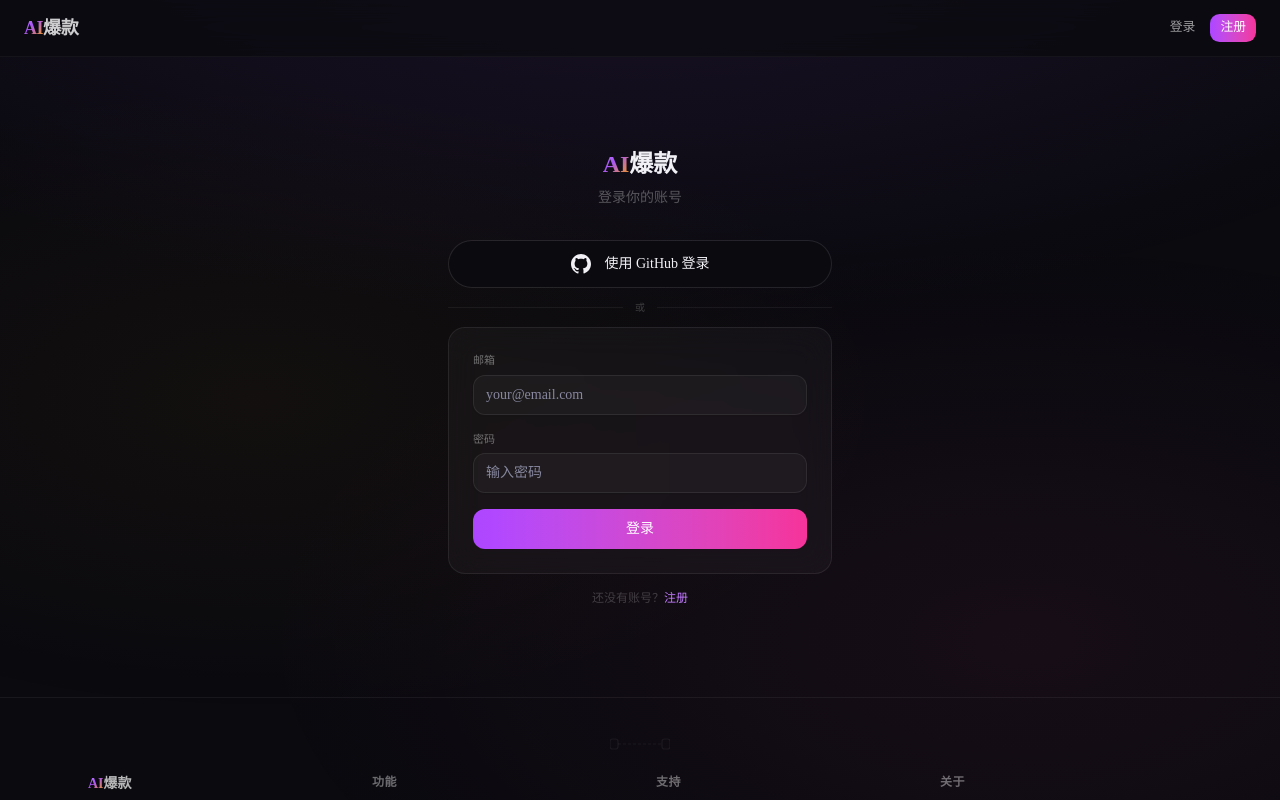
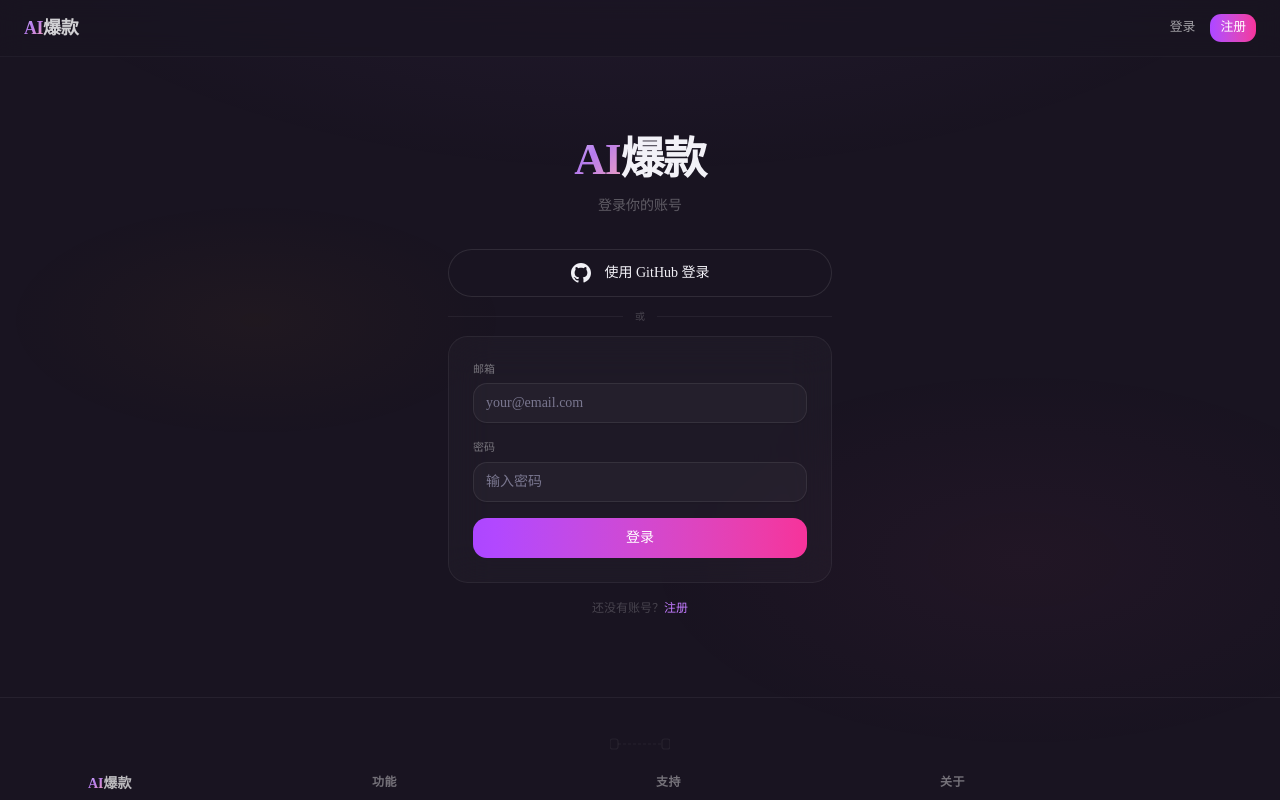
Before and after one commit to LLUUZZQQ/AI-generate, a Next.js app: page /login in a window 1280 px wide. Shown: the top 800 px of the page. Built offline with nearby package versions, Linux system fonts and the light colour scheme; no server answers.

Commit message:
style: ComfyUI-inspired dark palette, refined typography, glass, gradients

```diff
--- a/src/app/globals.css
+++ b/src/app/globals.css
@@ -49,73 +49,73 @@
 }
 
 :root {
-  --background: #0a0a0f;
-  --foreground: #f0f0f5;
-  --card: rgba(255,255,255,0.04);
-  --card-foreground: #f0f0f5;
-  --popover: rgba(20,20,35,0.95);
-  --popover-foreground: #f0f0f5;
-  --primary: #a855f7;
+  --background: #191421;
+  --foreground: #f2f1f7;
+  --card: rgba(255,255,255,0.035);
+  --card-foreground: #f2f1f7;
+  --popover: rgba(28,22,38,0.98);
+  --popover-foreground: #f2f1f7;
+  --primary: #b57bee;
   --primary-foreground: #ffffff;
-  --secondary: rgba(255,255,255,0.06);
-  --secondary-foreground: #e0e0ea;
-  --muted: rgba(255,255,255,0.05);
-  --muted-foreground: #8888a0;
-  --accent: rgba(168,85,247,0.15);
-  --accent-foreground: #c4b5fd;
+  --secondary: rgba(255,255,255,0.045);
+  --secondary-foreground: #c5c2d0;
+  --muted: rgba(255,255,255,0.035);
+  --muted-foreground: #7a7790;
+  --accent: rgba(181,123,238,0.12);
+  --accent-foreground: #d4c4f0;
   --destructive: #f87171;
-  --border: rgba(255,255,255,0.08);
-  --input: rgba(255,255,255,0.1);
-  --ring: #a855f7;
-  --chart-1: #a855f7;
+  --border: rgba(255,255,255,0.06);
+  --input: rgba(255,255,255,0.07);
+  --ring: #b57bee;
+  --chart-1: #b57bee;
   --chart-2: #f59e0b;
   --chart-3: #ec4899;
   --chart-4: #06b6d4;
   --chart-5: #22c55e;
-  --radius: 0.75rem;
-  --sidebar: rgba(10,10,20,0.95);
-  --sidebar-foreground: #f0f0f5;
-  --sidebar-primary: #a855f7;
+  --radius: 0.875rem;
+  --sidebar: rgba(25,20,33,0.97);
+  --sidebar-foreground: #f2f1f7;
+  --sidebar-primary: #b57bee;
   --sidebar-primary-foreground: #ffffff;
-  --sidebar-accent: rgba(255,255,255,0.06);
-  --sidebar-accent-foreground: #e0e0ea;
-  --sidebar-border: rgba(255,255,255,0.08);
-  --sidebar-ring: #a855f7;
+  --sidebar-accent: rgba(255,255,255,0.045);
+  --sidebar-accent-foreground: #c5c2d0;
+  --sidebar-border: rgba(255,255,255,0.06);
+  --sidebar-ring: #b57bee;
 }
 
 .dark {
-  --background: #0a0a0f;
-  --foreground: #f0f0f5;
-  --card: rgba(255,255,255,0.04);
-  --card-foreground: #f0f0f5;
-  --popover: rgba(20,20,35,0.95);
-  --popover-foreground: #f0f0f5;
-  --primary: #a855f7;
+  --background: #191421;
+  --foreground: #f2f1f7;
+  --card: rgba(255,255,255,0.035);
+  --card-foreground: #f2f1f7;
+  --popover: rgba(28,22,38,0.98);
+  --popover-foreground: #f2f1f7;
+  --primary: #b57bee;
   --primary-foreground: #ffffff;
-  --secondary: rgba(255,255,255,0.06);
-  --secondary-foreground: #e0e0ea;
-  --muted: rgba(255,255,255,0.05);
-  --muted-foreground: #8888a0;
-  --accent: rgba(168,85,247,0.15);
-  --accent-foreground: #c4b5fd;
+  --secondary: rgba(255,255,255,0.045);
+  --secondary-foreground: #c5c2d0;
+  --muted: rgba(255,255,255,0.035);
+  --muted-foreground: #7a7790;
+  --accent: rgba(181,123,238,0.12);
+  --accent-foreground: #d4c4f0;
   --destructive: #f87171;
-  --border: rgba(255,255,255,0.08);
-  --input: rgba(255,255,255,0.1);
-  --ring: #a855f7;
-  --chart-1: #a855f7;
+  --border: rgba(255,255,255,0.06);
+  --input: rgba(255,255,255,0.07);
+  --ring: #b57bee;
+  --chart-1: #b57bee;
   --chart-2: #f59e0b;
   --chart-3: #ec4899;
   --chart-4: #06b6d4;
   --chart-5: #22c55e;
-  --radius: 0.75rem;
-  --sidebar: rgba(10,10,20,0.95);
-  --sidebar-foreground: #f0f0f5;
-  --sidebar-primary: #a855f7;
+  --radius: 0.875rem;
+  --sidebar: rgba(25,20,33,0.97);
+  --sidebar-foreground: #f2f1f7;
+  --sidebar-primary: #b57bee;
   --sidebar-primary-foreground: #ffffff;
-  --sidebar-accent: rgba(255,255,255,0.06);
-  --sidebar-accent-foreground: #e0e0ea;
-  --sidebar-border: rgba(255,255,255,0.08);
-  --sidebar-ring: #a855f7;
+  --sidebar-accent: rgba(255,255,255,0.045);
+  --sidebar-accent-foreground: #c5c2d0;
+  --sidebar-border: rgba(255,255,255,0.06);
+  --sidebar-ring: #b57bee;
 }
 
 @layer base {
@@ -155,17 +155,27 @@
   transition-timing-function: cubic-bezier(0.68, -0.55, 0.265, 1.55);
 }
 
-/* Subtle grid background texture */
+/* Refined ambient background glow */
 body::before {
   content: "";
   position: fixed;
   inset: 0;
   z-index: -1;
   background-image:
-    radial-gradient(ellipse 80% 60% at 50% -20%, rgba(168,85,247,0.12), transparent),
-    radial-gradient(ellipse 60% 50% at 80% 80%, rgba(236,72,153,0.06), transparent),
-    radial-gradient(ellipse 50% 40% at 20% 50%, rgba(245,158,11,0.04), transparent);
+    radial-gradient(ellipse 80% 60% at 50% -20%, rgba(181,123,238,0.08), transparent 70%),
+    radial-gradient(ellipse 50% 40% at 80% 70%, rgba(236,72,153,0.04), transparent 60%),
+    radial-gradient(ellipse 40% 30% at 20% 40%, rgba(245,158,11,0.03), transparent 50%);
   pointer-events: none;
+}
+
+/* Typography scale — Comfy-style large headings */
+h1 { font-size: 2.25rem; font-weight: 600; letter-spacing: -0.03em; line-height: 1.15; }
+h2 { font-size: 1.75rem; font-weight: 600; letter-spacing: -0.02em; line-height: 1.2; }
+h3 { font-size: 1.25rem; font-weight: 500; letter-spacing: -0.01em; }
+p { line-height: 1.65; }
+@media (min-width: 768px) {
+  h1 { font-size: 2.75rem; }
+  h2 { font-size: 2rem; }
 }
 
 /* Fade-in animation */
@@ -190,11 +200,22 @@ button:active:not([disabled]) {
   transition: transform 0.1s ease;
 }
 
-/* Skeleton shimmer override */
+/* Skeleton shimmer */
 .skeleton-shimmer {
-  background: linear-gradient(90deg, rgba(255,255,255,0.02) 25%, rgba(255,255,255,0.06) 50%, rgba(255,255,255,0.02) 75%);
+  background: linear-gradient(90deg, rgba(255,255,255,0.015) 25%, rgba(255,255,255,0.05) 50%, rgba(255,255,255,0.015) 75%);
   background-size: 200% 100%;
   animation: shimmer 1.5s infinite;
+}
+
+/* Scroll-triggered reveal */
+.reveal-up {
+  opacity: 0;
+  transform: translateY(24px);
+  transition: opacity 0.6s ease-out, transform 0.6s cubic-bezier(0.22, 1, 0.36, 1);
+}
+.reveal-up.visible {
+  opacity: 1;
+  transform: translateY(0);
 }
 
 @keyframes float {
@@ -216,33 +237,33 @@ button:active:not([disabled]) {
   animation: shimmer 2s infinite;
 }
 
-/* Glass card */
+/* Glass card — refined for warmer tones */
 .glass {
-  background: rgba(255,255,255,0.03);
-  border: 1px solid rgba(255,255,255,0.08);
-  backdrop-filter: blur(16px);
-  transition: all 0.4s cubic-bezier(0.4, 0, 0.2, 1);
+  background: rgba(255,255,255,0.025);
+  border: 1px solid rgba(255,255,255,0.06);
+  backdrop-filter: blur(20px);
+  transition: all 0.35s cubic-bezier(0.4, 0, 0.2, 1);
 }
 
 .glass:hover {
-  background: rgba(255,255,255,0.05);
-  border-color: rgba(255,255,255,0.12);
-  transform: translateY(-2px);
-  box-shadow: 0 8px 30px rgba(0,0,0,0.3), 0 0 20px rgba(168,85,247,0.08);
+  background: rgba(255,255,255,0.04);
+  border-color: rgba(255,255,255,0.1);
+  transform: translateY(-1px);
+  box-shadow: 0 12px 40px rgba(0,0,0,0.35), 0 0 0 1px rgba(181,123,238,0.06);
 }
 
-/* Gradient text */
+/* Gradient text — softer purple-to-warm */
 .gradient-text {
-  background: linear-gradient(135deg, #c084fc 0%, #a855f7 40%, #f59e0b 100%);
+  background: linear-gradient(135deg, #d4b8f0 0%, #b57bee 40%, #f0a0c0 100%);
   -webkit-background-clip: text;
   -webkit-text-fill-color: transparent;
   background-clip: text;
 }
 
-/* Gradient border */
+/* Gradient border — more subtle */
 .gradient-border {
   position: relative;
-  background: rgba(255,255,255,0.03);
+  background: rgba(255,255,255,0.02);
   border-radius: var(--radius);
 }
 .gradient-border::before {
@@ -251,7 +272,7 @@ button:active:not([disabled]) {
   inset: 0;
   border-radius: inherit;
   padding: 1px;
-  background: linear-gradient(135deg, rgba(168,85,247,0.4), rgba(245,158,11,0.2), rgba(236,72,153,0.3));
+  background: linear-gradient(135deg, rgba(181,123,238,0.3), rgba(245,158,11,0.15), rgba(236,72,153,0.2));
   -webkit-mask: linear-gradient(#fff 0 0) content-box, linear-gradient(#fff 0 0);
   mask: linear-gradient(#fff 0 0) content-box, linear-gradient(#fff 0 0);
   -webkit-mask-composite: xor;
```
Also changed, not shown: .claude/settings.local.json.
